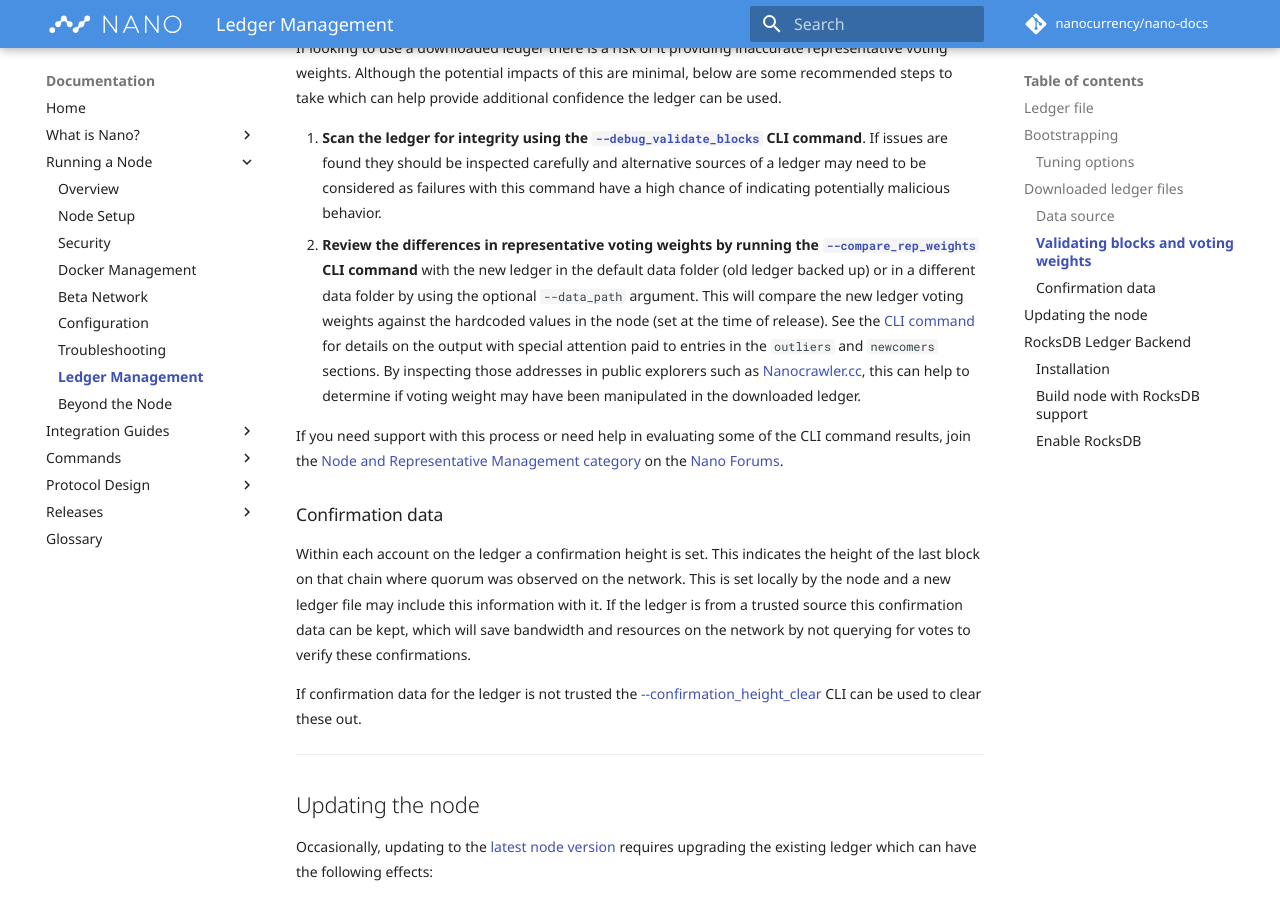
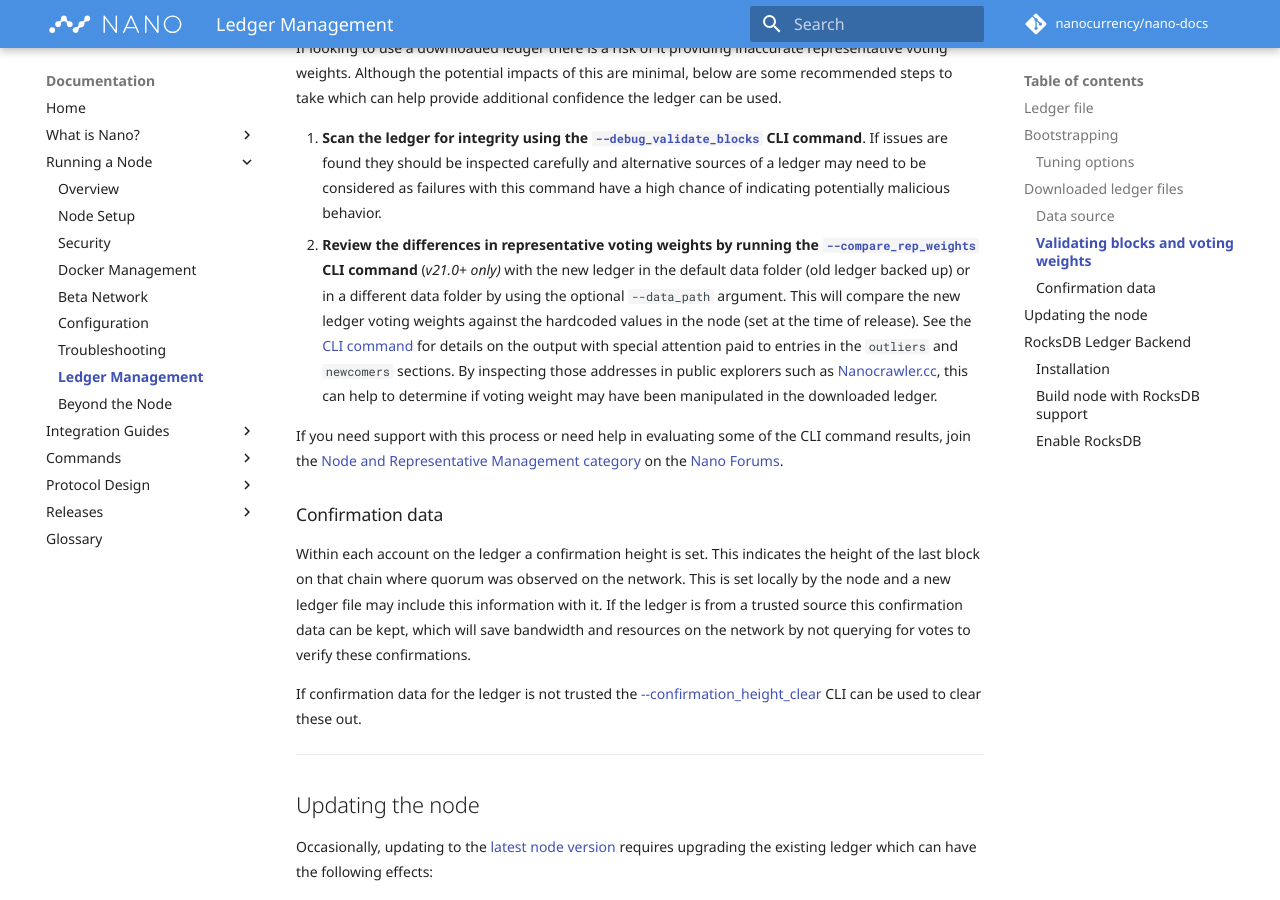
Before and after one commit to nanocurrency/nano-docs, an MkDocs documentation site: the page built from docs/running-a-node/ledger-management.md, in a window 1280 px wide and 900 px high, scrolled down 2124 px. Built offline with MkDocs 1.6.1 and Material for MkDocs 9.7.7, drawn with Linux system fonts in a browser that asks for light colours; comment, search, counter and statistics services are not loaded.

Commit message:
Clarify --compare_rep_weights CLI is V21.0+ (#288)

```diff
--- a/docs/running-a-node/ledger-management.md
+++ b/docs/running-a-node/ledger-management.md
@@ -52,7 +52,7 @@
 If looking to use a downloaded ledger there is a risk of it providing inaccurate representative voting weights. Although the potential impacts of this are minimal, below are some recommended steps to take which can help provide additional confidence the ledger can be used.
 
 1. **Scan the ledger for integrity using the [`--debug_validate_blocks`](/commands/command-line-interface/#-debug_validate_blocks) CLI command**. If issues are found they should be inspected carefully and alternative sources of a ledger may need to be considered as failures with this command have a high chance of indicating potentially malicious behavior.
-1. **Review the differences in representative voting weights by running the [`--compare_rep_weights`](/commands/command-line-interface/#-compare_rep_weights) CLI command** with the new ledger in the default data folder (old ledger backed up) or in a different data folder by using the optional `--data_path` argument. This will compare the new ledger voting weights against the hardcoded values in the node (set at the time of release). See the [CLI command](/commands/command-line-interface/#-compare_rep_weights) for details on the output with special attention paid to entries in the `outliers` and `newcomers` sections. By inspecting those addresses in public explorers such as [Nanocrawler.cc](https://nanocrawler.cc), this can help to determine if voting weight may have been manipulated in the downloaded ledger.
+1. **Review the differences in representative voting weights by running the [`--compare_rep_weights`](/commands/command-line-interface/#-compare_rep_weights) CLI command** (_v21.0+ only)_ with the new ledger in the default data folder (old ledger backed up) or in a different data folder by using the optional `--data_path` argument. This will compare the new ledger voting weights against the hardcoded values in the node (set at the time of release). See the [CLI command](/commands/command-line-interface/#-compare_rep_weights) for details on the output with special attention paid to entries in the `outliers` and `newcomers` sections. By inspecting those addresses in public explorers such as [Nanocrawler.cc](https://nanocrawler.cc), this can help to determine if voting weight may have been manipulated in the downloaded ledger.
 
 If you need support with this process or need help in evaluating some of the CLI command results, join the [Node and Representative Management category](https://forum.nano.org/c/node-and-rep/8) on the [Nano Forums](https://forum.nano.org).
 
```
